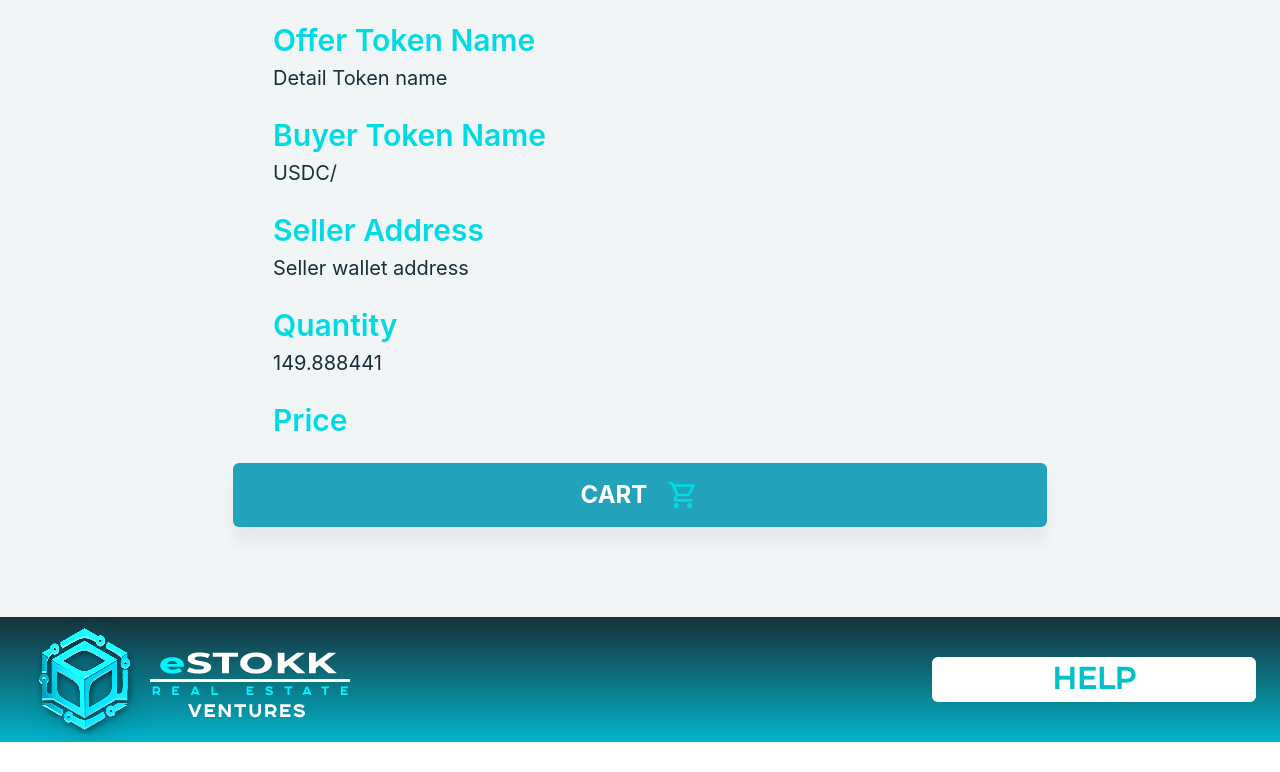
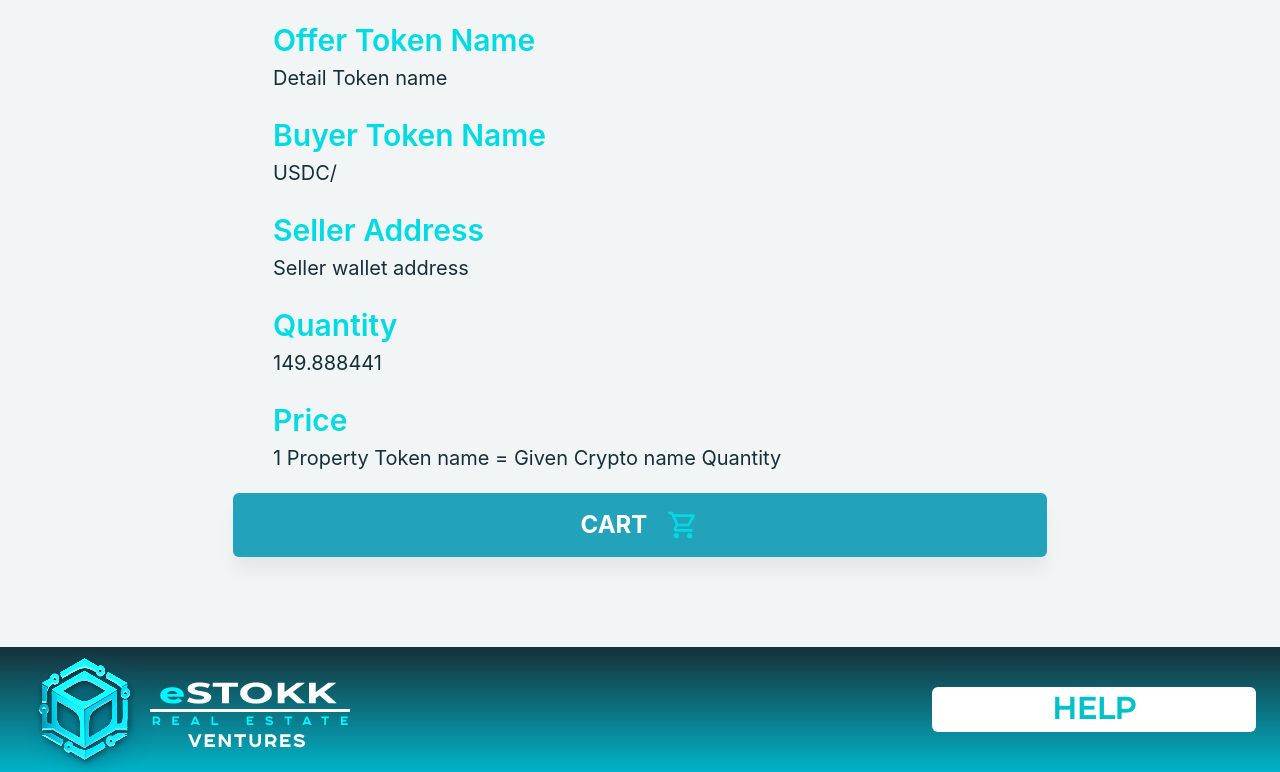
Before and after one commit to Ulku-dur/crypto-web, a React (Create React App) app: page /sell in a window 1280 px wide. Shown: the part 896-1668 px from the top of the page. Before the commit the page ends 1638 px from the top, so only its background shows below. Built offline with nearby package versions, Linux system fonts and the light colour scheme.

Commit message:
Update Sell.tsx

```diff
--- a/src/views/sell/Sell.tsx
+++ b/src/views/sell/Sell.tsx
@@ -221,6 +221,11 @@ const Sell = () => {
               >
                 Price
               </Typography>
+               <Typography
+                sx={{ fontSize: "20px", color: "#162f38", fontWeight: 400 }}
+              >
+                1 Property Token name = Given Crypto name Quantity
+              </Typography>
 
             </Box>
           </Box>
```
